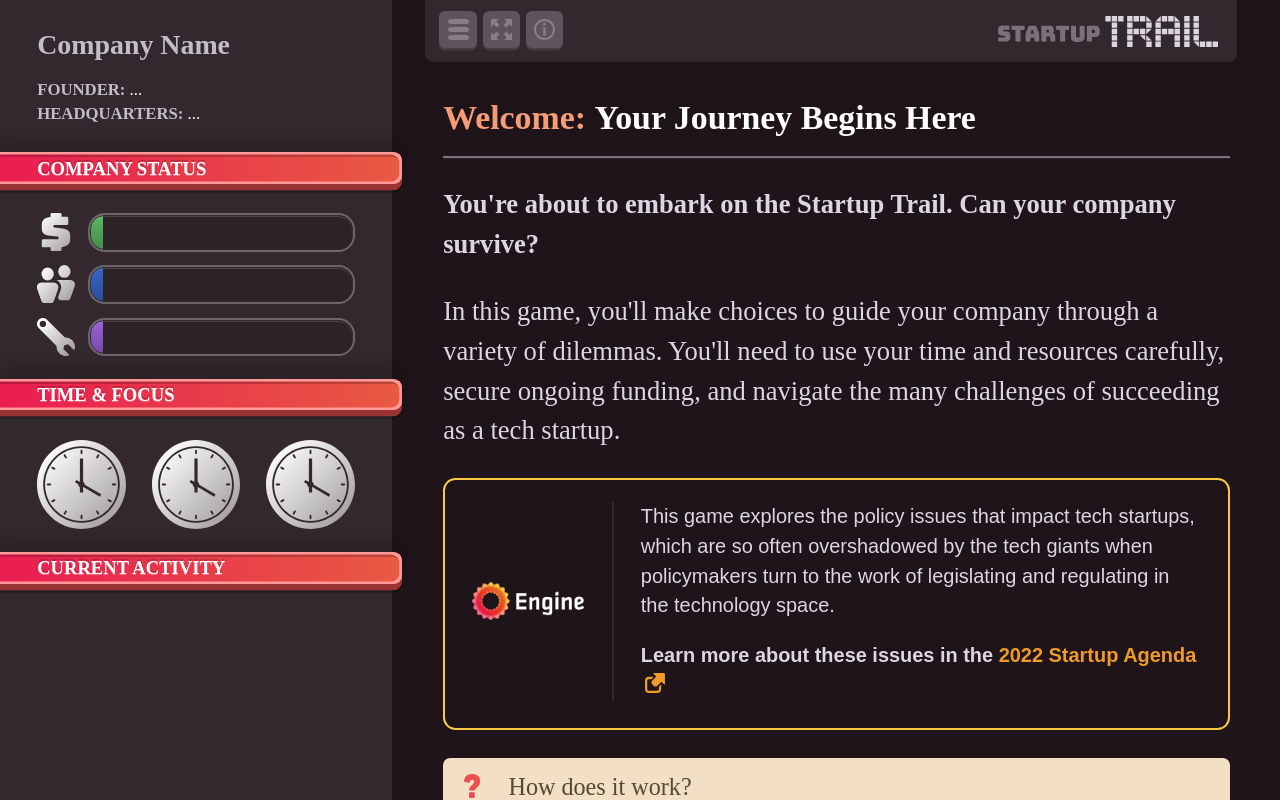
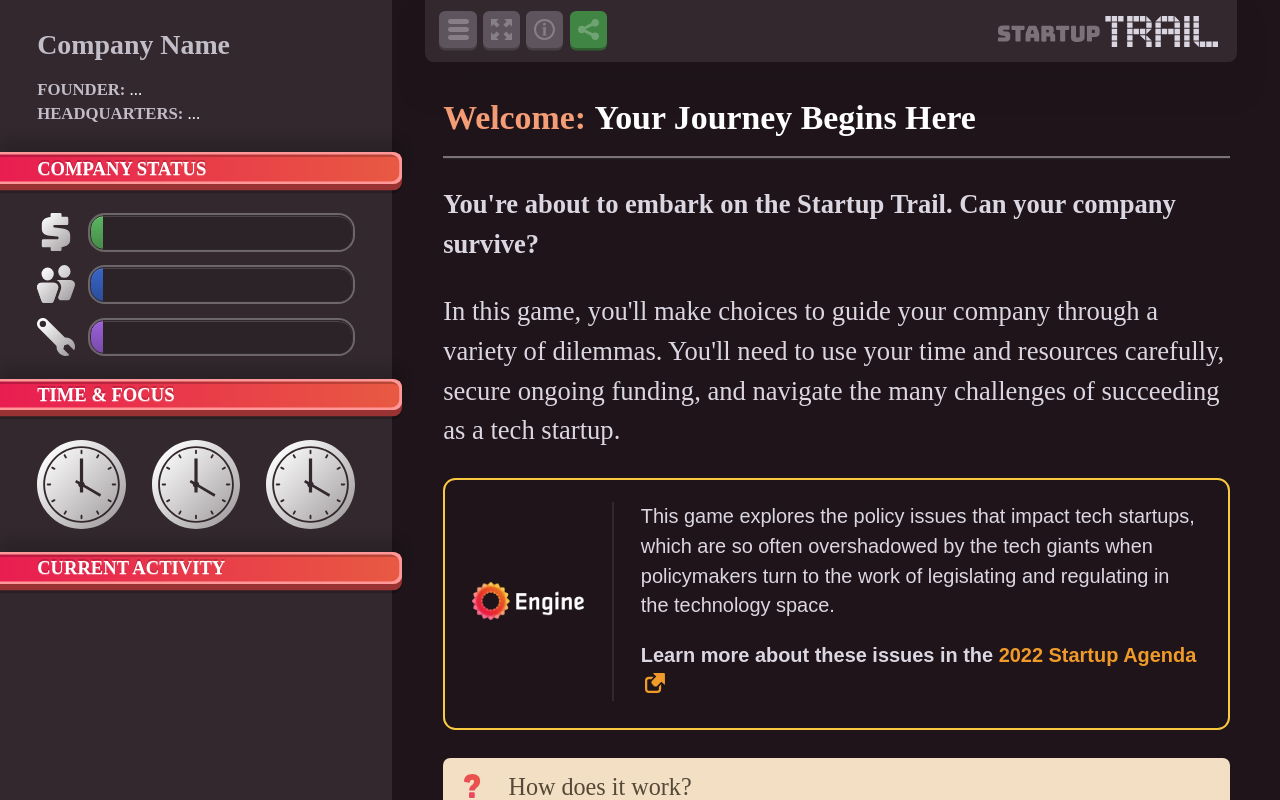
Before and after one commit to randylubin/engine-startup-agenda-2022, a Vue app: page / in a window 1280 px wide. Both pictures are taken after a click on the button "New Game". Built offline with nearby package versions, Linux system fonts and the light colour scheme; a web font is replaced by a local one.

Commit message:
Wordle style sharing now works
still needs some more work for notifying
the player that it has been put on clipboard

```diff
--- a/src/components/ContentResult.vue
+++ b/src/components/ContentResult.vue
@@ -1,11 +1,12 @@
 <template>
   <div key="result-panel">
     <p>{{chosenOption.resultsText}}</p>
-    <ul id="consequences-status" :class="{ 'game-over' : gameOver }" v-if="primaryStateChange || chosenOption.stateChange.focus">
+    <ul id="consequences-status" :class="{ 'game-over' : gameOver }" v-if="primaryStateChange || chosenOption.stateChange.focus || gameOver">
       <li
         v-if="primaryStateChange"
         :class="{
           capital: true,
+          state: true,
           increase: chosenOption.stateChange.capital > 0,
           decrease: chosenOption.stateChange.capital < 0,
           zero: currentState.capital <= 0
@@ -15,6 +16,7 @@
         v-if="primaryStateChange"
         :class="{
           users: true,
+          state: true,
           increase: chosenOption.stateChange.users > 0,
           decrease: chosenOption.stateChange.users < 0,
           zero: currentState.users <= 0
@@ -24,25 +26,26 @@
         v-if="primaryStateChange"
         :class="{
           capabilities: true,
+          state: true,
           increase: chosenOption.stateChange.capabilities > 0,
           decrease: chosenOption.stateChange.capabilities < 0,
           zero: currentState.capabilities <= 0
         }"
       ></li>
-      <li class="focus replenish" v-if="chosenOption.stateChange.focus > 0">Your&ensp;<strong class="ii focus">Time &amp; Focus</strong> has been replenished.</li>
-      <li class="focus deplete" v-if="chosenOption.stateChange.focus < 0">Some of your&ensp;<strong class="ii focus">Time &amp; Focus</strong> has been occupied.</li>
-    </ul>
-    <div class="game-over-scoring" v-if="gameOver">
+      <li class="focus replenish" v-if="chosenOption.stateChange.focus > 0 && !gameOver">Your&ensp;<strong class="ii focus">Time &amp; Focus</strong> has been replenished.</li>
+      <li class="focus deplete" v-if="chosenOption.stateChange.focus < 0 && !gameOver">Some of your&ensp;<strong class="ii focus">Time &amp; Focus</strong> has been occupied.</li>
+      <li class="game-over-summary" v-if="gameOver">
         <div class="ending-summary" v-html="endingSummary"></div>
         <div class="ending-score">
           <div class="total-score">
             Your score: {{endingScore.total}}
-          <li v-for="scoreFactor in endingScore.factors" :key="scoreFactor.name">
+            <div v-for="scoreFactor in endingScore.factors" :key="scoreFactor.name">
               {{scoreFactor.scoreName}}: {{scoreFactor.scoreValue}}
-          </li>
             </div>
           </div>
         </div>
+      </li>
+    </ul>
     <issue-note
       v-if="chosenOption.settings.issueNote"
       :noteKey="chosenOption.settings.issueNote"
--- a/src/components/EndingScoringFactors.js
+++ b/src/components/EndingScoringFactors.js
@@ -2,7 +2,7 @@
 	{
 		endingProp: 'endingWindDown',
 		summary: "Summary text for endingWindDown",
-		scoreName: 'Wound down company',
+		scoreName: 'Winding Down',
 		scoreValue: 0
 	},
 	{
@@ -14,25 +14,25 @@
 	{
 		endingProp: 'endingAcquisition',
 		summary: "Summary text for endingAcquisition",
-		scoreName: 'Acquistion',
+		scoreName: 'Acquisition',
 		scoreValue: 200
 	},
 	{
 		endingProp: 'endingPrivate',
 		summary: "Summary text for endingPrivate",
-		scoreName: 'Stayed private',
+		scoreName: 'Staying Private',
 		scoreValue: 300
 	},
 	{
 		endingProp: 'endingIPO',
 		summary: "Summary text for endingIPO",
-		scoreName: 'Went IPO',
+		scoreName: 'Going Public',
 		scoreValue: 300
 	},
 	{
 		endingProp: 'endingFAANG',
 		summary: "Summary text for endingFAANG",
-		scoreName: 'Massive acquisition',
+		scoreName: 'Massive Acquisition',
 		scoreValue: 300
 	},
 	{
--- a/src/components/Game.vue
+++ b/src/components/Game.vue
@@ -14,6 +14,7 @@
         <menu-panel
 					v-if="gameStarted"
 					:currentChapterIndex="chapterHistory.length-1"
+					@share-status="shareStatus"
 					@restart-game="restartGame"
 				/>
       </transition>
@@ -48,6 +49,7 @@
       <gameover-panel
         v-if="gameOver && gameStarted"
         key="gameover-panel"
+				ref="gameover-panel"
         :currentState="stateHistory[this.stateHistory.length-1]"
         :currentChapterInfo="currentChapterInfo"
         :currentChapterIndex="chapterHistory.length-1"
@@ -84,7 +86,9 @@
 	const ExternalLinks = {
 		StartupAgenda: 'https://www.engine.is/news/category/engine-releases-2022-startup-agenda',
 		StartupEquity: 'https://www.engine.is/news/category/engine-releases-making-the-startup-ecosystem-more-equitable',
-		Engine: 'https://www.engine.is/'
+		Engine: 'https://www.engine.is/',
+		GameLanding: 'game landing page URL',
+		GamePlay: 'https://engine-report-2022.web.app/' // UPDATE WHEN LIVE
 	}
 
 	const Founders = [
@@ -330,6 +334,66 @@
 
 					document.body.removeChild(textArea);
 				}
+			},
+			shareStatus() {
+				const
+					labelCapital = '\u{1F4B5}',
+					labelUsers = '\u{1F465}',
+					labelCapabilities = '\u{1F527}',
+					meterCapital = '\u{1F7E9}',
+					meterUsers = '\u{1F7E6}',
+					meterCapabilities = '\u{1F7EA}',
+					meterBlank = '\u{2B1B}\u{FE0F}',
+					meterEmpty = '\u{274C}',
+					meterFocus = '\u{1F552}',
+					meterFocusBlank = '\u{26AB}\u{FE0F}',
+					newLine = '\n'
+
+				const
+					CurrentState = this.stateHistory[this.stateHistory.length-1],
+					ProgressMax = DilemmaCompiler.length - 1,
+					ProgressCurrent = Math.max(0,this.chapterHistory.length - 1) // Both these values are manually adjusted for the 1 timeline-hidden chapter - will need to change if we add more hidden
+
+				const
+					capital = Math.max(0,Math.min(10,Math.ceil(CurrentState.capital / 10))),
+					users = Math.max(0,Math.min(10,Math.ceil(CurrentState.users / 10))),
+					capabilities = Math.max(0,Math.min(10,Math.ceil(CurrentState.capabilities / 10))),
+					focus = Math.max(0,Math.min(3,CurrentState.focus))
+
+				let ShareText = `STARTUP TRAIL${newLine}`
+				if (this.gameOver) ShareText += `${newLine}Game Over - ${this.$refs['gameover-panel'].endingTitle + newLine}`
+				ShareText += `Progress: ${ProgressCurrent.toString()}/${ProgressMax.toString() + newLine}`
+				if (ProgressCurrent < 2) ShareText += `${newLine}I'm about to embark on the Startup Trail${newLine.repeat(2)}`
+				else if (this.gameOver) ShareText += `Score: ${this.$refs['gameover-panel'].endingScore.total.toString() + newLine.repeat(2)}`
+				else ShareText += newLine
+
+				// Capital Meter
+				ShareText += labelCapital + ' '
+				if (capital <= 0) ShareText += meterEmpty + meterBlank.repeat(9)
+				else ShareText += meterCapital.repeat(capital) + meterBlank.repeat(10-capital)
+				ShareText += newLine
+
+				// Users Meter
+				ShareText += labelUsers + ' '
+				if (users <= 0) ShareText += meterEmpty + meterBlank.repeat(9)
+				else ShareText += meterUsers.repeat(users) + meterBlank.repeat(10-users)
+				ShareText += newLine
+
+				// Capital Meter
+				ShareText += labelCapabilities + ' '
+				if (capabilities <= 0) ShareText += meterEmpty + meterBlank.repeat(9)
+				else ShareText += meterCapabilities.repeat(capabilities) + meterBlank.repeat(10-capabilities)
+				ShareText += newLine.repeat(2)
+
+				// Focus Clocks
+
+				ShareText += meterFocus.repeat(focus) + meterFocusBlank.repeat(3-focus) + newLine.repeat(2)
+
+				// Call To Action
+
+				ShareText += `Play: ${ExternalLinks.GamePlay}`
+
+				this.populateClipboard(ShareText)
 			}
     }
   }
@@ -423,6 +487,9 @@
 	--bg-button-menu-hover: var(--c-accent-3);
 	--bg-button-menu-hover-accent: rgba(255,255,255,.25);
 	--c-button-menu-hover-shadow: rgba(255,255,255,.2);
+
+	--bg-button-share: rgb(65, 133, 68);
+	--c-button-share-shadow: rgb(47, 95, 49);
 
 	--bg-results-up: linear-gradient(to bottom,rgb(120,120,120) 20%,rgb(170,170,170) 40%,rgb(170,170,170) 60%,rgb(120,120,120) 80%);
 	--bg-results-down: linear-gradient(to bottom,rgb(120,120,120) 20%,rgb(170,170,170) 40%,rgb(170,170,170) 60%,rgb(120,120,120) 80%);
@@ -993,7 +1060,7 @@
 	border-bottom-style: groove;
 }
 
-ul#consequences-status li:not(.focus) {
+ul#consequences-status li.state {
 	margin: 0;
 	width: 17%;
 	display: flex;
@@ -1004,7 +1071,7 @@
 	filter: grayscale(1) brightness(10);
 }
 
-ul#consequences-status li:not(.focus)::before {
+ul#consequences-status li.state::before {
 	content: url("/assets/icons/icon-sizer.svg");
 	display: block;
 	width: 55%;
@@ -1014,7 +1081,7 @@
 	mask-repeat: no-repeat;
 }
 
-ul#consequences-status li:not(.focus)::after {
+ul#consequences-status li.state::after {
 	flex-grow: 1;
 	content: url("/assets/icons/icon-sizer.svg");
 	display: block;
@@ -1107,6 +1174,12 @@
 	background: var(--bg-results-zero);
 	animation: none;
 	mask-image: url("/assets/icons/icon-x.svg");
+}
+
+/* Game Over Scoring Section */
+
+ul#consequences-status li.game-over-summary {
+	width: 100%;
 }
 
 /* Result Navigation */
--- a/src/components/GameMenu.vue
+++ b/src/components/GameMenu.vue
@@ -16,6 +16,11 @@
           @click="toggleAbout"
           :class="{'menu-button' : true, 'pressed' : aboutOpen}"
           id="open-about"
+        />
+        <div
+          @click="$emit('share-status')"
+          :class="{'menu-button' : true}"
+          id="share-status"
         />
       </menu>
     </div>
@@ -249,9 +254,15 @@
   transform: none;
 }
 
+div.menu-button#share-status {
+  background: var(--bg-button-share);
+  box-shadow: 0 .2rem 0 var(--c-button-share-shadow);
+}
+
 div.menu-button#open-about::before { mask-image: url("/assets/icons/icon-info.svg"); }
 div.menu-button#fullscreen::before { mask-image: url("/assets/icons/icon-fullscreen.svg"); }
 div.menu-button.exit#fullscreen::before { mask-image: url("/assets/icons/icon-fullscreen-exit.svg"); }
+div.menu-button#share-status::before { mask-image: url("/assets/icons/icon-share.svg"); }
 
 /* Mini Tooltips */
 
@@ -323,6 +334,7 @@
 div#submenu-panel > button::before, div#about-panel > button::before { background: var(--bg-button-menu-accent); }
 div#submenu-panel > button.restart::before { mask-image: url("/assets/icons/icon-restart.svg"); }
 div#submenu-panel > button.about::before { mask-image: url("/assets/icons/icon-info.svg"); }
+
 
 div#restart-confirmation {
   margin-top: 0;
--- a/src/components/GameOver.vue
+++ b/src/components/GameOver.vue
@@ -5,7 +5,7 @@
         <strong>
           Game Over:
         </strong>
-        {{currentChapterInfo.dilemmaTitle}}
+        {{endingTitle?endingTitle:currentChapterInfo.dilemmaTitle}}
       </span>
     </h2>
     <result-panel
@@ -63,11 +63,27 @@
         }
 
         if (this.currentState.capital <= 0) summary = "In your rush to grow the company, you've burned through all your cash. "
-        if (this.currentState.users <= 0) summary += "Despite early growth, your userbased has become stagnant. Your site is full of bots and dead accounts. "
+        if (this.currentState.users <= 0) summary += "Despite early growth, your user base has become stagnant. Your site is full of bots and dead accounts. "
         if (this.currentState.capabilities <=0) summary += "The most capable members of your team have left and your tech stack is a massive libability. You're product is stuck decaying feature by feature. "
         summary += "Better luck next time!"
 
-        return summary;
+        return summary
+      },
+      endingTitle: function() {
+        let title = false
+
+        for (const i in EndingScoringFactors){
+          if (this.currentState[EndingScoringFactors[i].endingProp]){
+            title = EndingScoringFactors[i].scoreName
+            return title
+          }
+        }
+
+        if (this.currentState.capital <= 0) title = "Out of Money"
+        else if (this.currentState.users <= 0) title = "Stagnant User Base"
+        else if (this.currentState.capabilities <=0) title = "Decaying Product"
+
+        return title
       },
       endingScore: function(){
         let scoringData = {
--- /dev/null
+++ b/src/components/ShareStatus.js
@@ -0,0 +1,5 @@
+function ShareStatus() {
+  console.log("share!")
+}
+
+export default ShareStatus
```
Also changed, not shown: public/assets/icons/icon-share.svg (added). Lines whose indentation alone changed are shown as unchanged.
